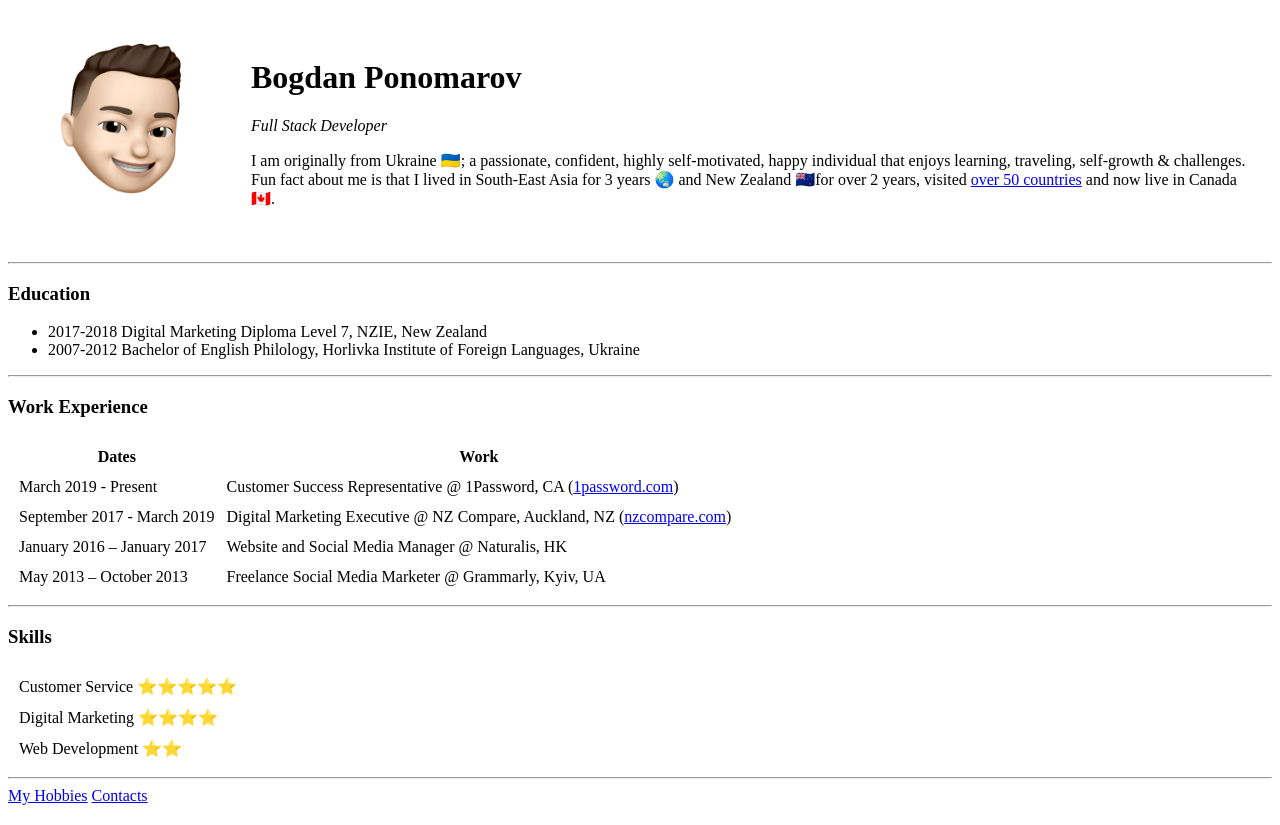
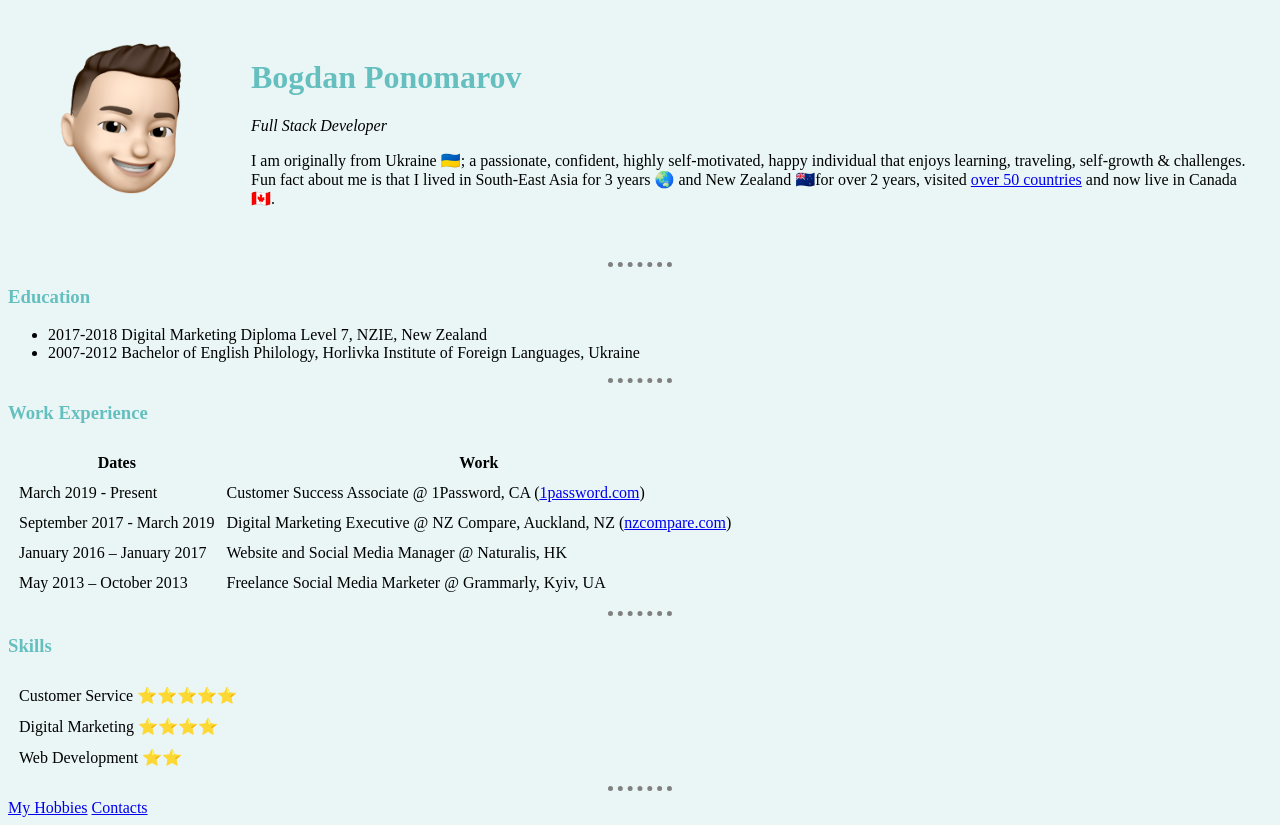
Before and after one commit to bogdanponomarov/webdev, a plain HTML site: page index.html in a window 1280 px wide. Drawn offline with Linux system fonts and the light colour scheme.

Commit message:
Basic CSS

```diff
--- /dev/null
+++ b/css/styles.css
@@ -0,0 +1,19 @@
+body {
+  background-color: #EAF6F6;
+}
+
+h1 {
+  color: #66BFBF;
+}
+
+h3 {
+  color: #66BFBF;
+}
+
+hr {
+  border-style: none;
+  border-top-style: dotted;
+  border-color: grey;
+  border-width: 5px;
+  width: 5%;
+}
--- a/index.html
+++ b/index.html
@@ -4,6 +4,8 @@
 <head>
   <meta charset="utf-8">
   <title>Bogdan's Personal Site</title>
+  <link rel="stylesheet" href="css/styles.css">
+
 </head>
 
 <body>
@@ -36,7 +38,7 @@
     <tbody>
       <tr>
         <td>March 2019 - Present</td>
-        <td>Customer Success Representative @ 1Password, CA (<a href="https://www.1password.com">1password.com</a>)</td>
+        <td>Customer Success Associate @ 1Password, CA (<a href="https://www.1password.com">1password.com</a>)</td>
       </tr>
       <tr>
         <td>September 2017 - March 2019</td>
```
Also changed, not shown: contacts.html (+1 -0 lines), hobbies.html (+1 -0 lines).
